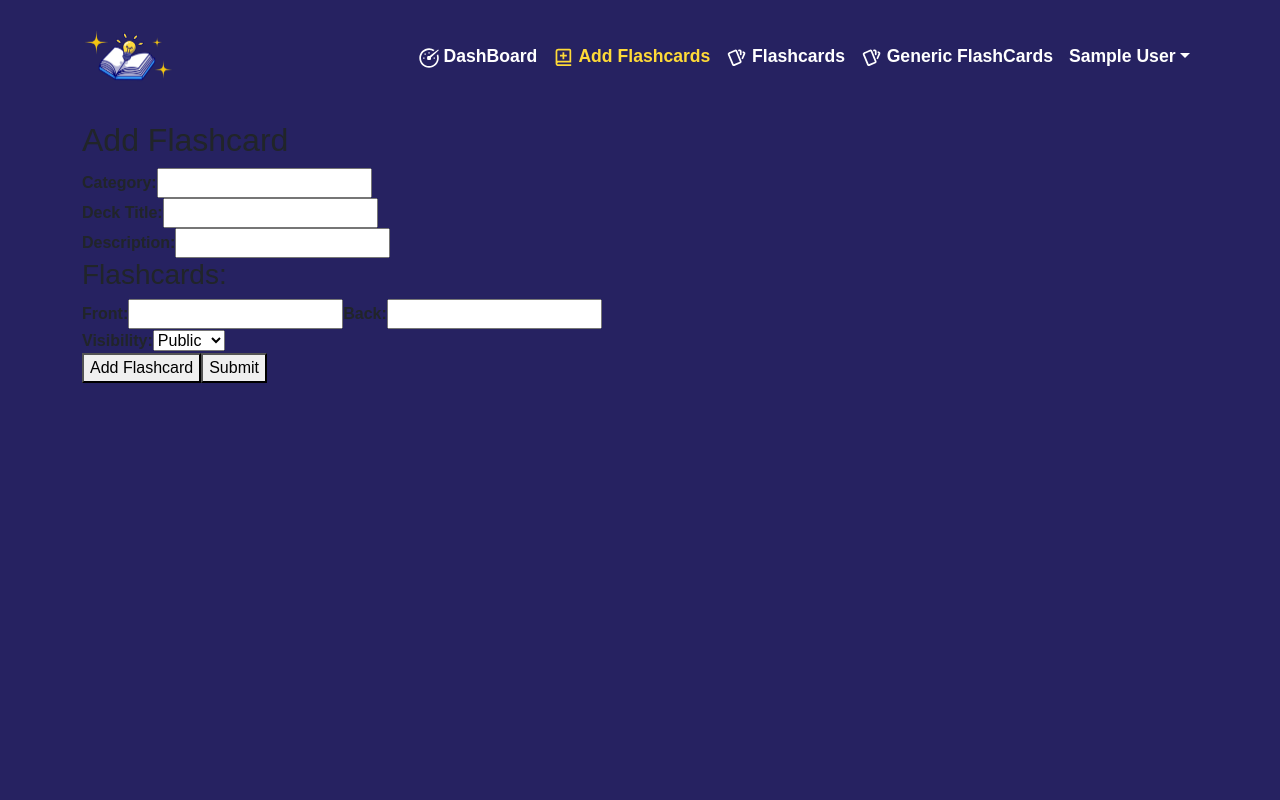
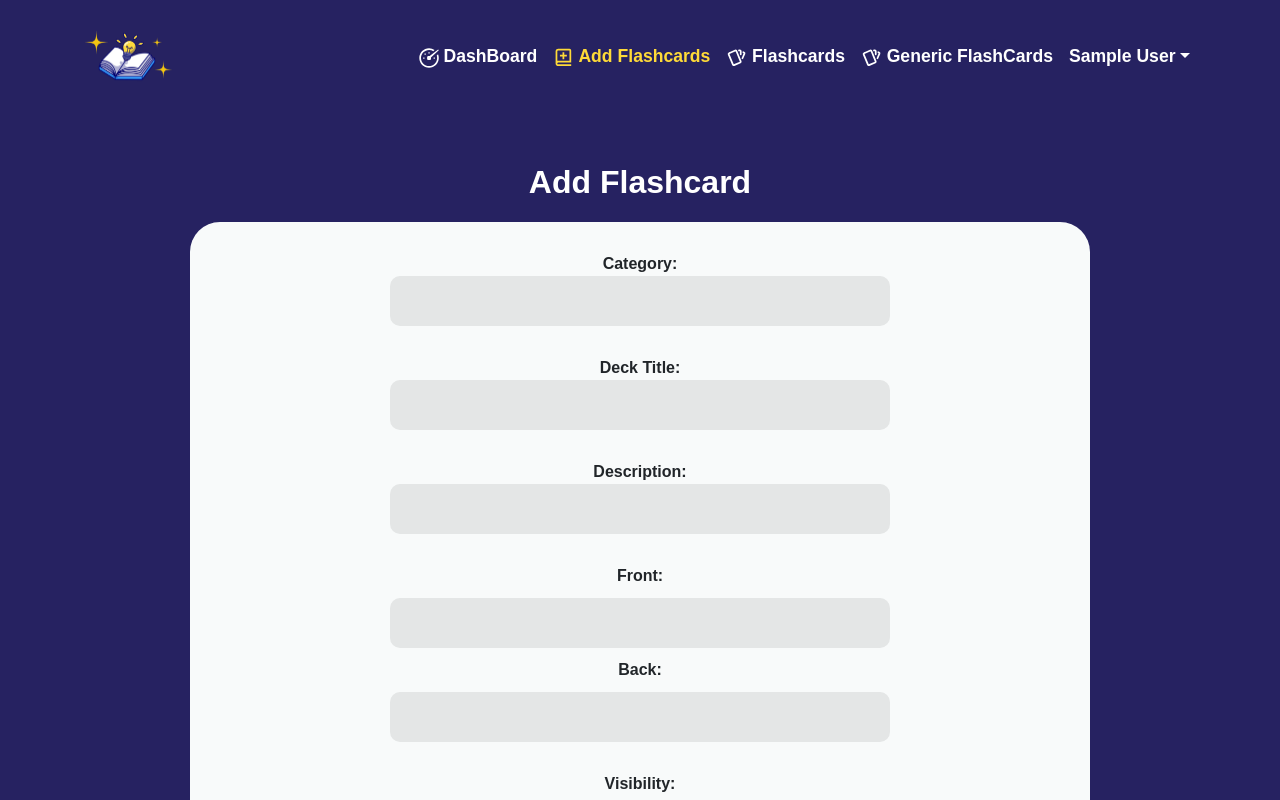
Before and after one commit to PiroAvni/Educational_App_-Client_React, a React (Vite) app in the folder educational_app/: page /add-cards in a window 1280 px wide. Built offline with nearby package versions, Linux system fonts and the light colour scheme; sample sign-in values are in the browser's storage.

Commit message:
finish implementing the add card

```diff
--- a/educational_app/src/components/FlashCardForm/index.jsx
+++ b/educational_app/src/components/FlashCardForm/index.jsx
@@ -1,6 +1,7 @@
 import { useState } from 'react'
 import { useSelector, useDispatch } from 'react-redux'
 import slugify from 'slugify'
+import './style.css'
 
 const FlashcardForm = () => {
   const [flashcards, setFlashcards] = useState([
@@ -108,42 +109,46 @@ const FlashcardForm = () => {
 
   return (
     <div>
-      <h2>Add Flashcard</h2>
-      <form>
+      <h2 className='add-flashcards'>Add Flashcard</h2>
+      <form className='adding-flashcards'>
         <div>
-          <label>Category:</label>
+          <label className='category-title-description'>Category:</label>
           <input
             type='text'
             value={category}
             onChange={(e) => setCategory(e.target.value)}
+            className='input-add '
           />
         </div>
         <div>
-          <label>Deck Title:</label>
+          <label className='category-title-description'>Deck Title:</label>
           <input
             type='text'
             value={deckTitle}
             onChange={(e) => setDeckTitle(e.target.value)}
+            className='input-add '
           />
         </div>
         <div>
-          <label>Description:</label>
+          <label className='category-title-description'>Description:</label>
           <input
             type='text'
             value={description}
             onChange={(e) => setDescription(e.target.value)}
+            className='input-add '
           />
         </div>
-        <h3>Flashcards:</h3>
+
         {flashcards.map((flashcard, index) => (
-          <div key={index}>
-            <label>Front:</label>
+          <div key={index} className='add '>
+            <label className='category-title-description'>Front:</label>
             <input
               type='text'
               value={flashcard.frontContent}
               onChange={(e) =>
                 handleFlashcardChange(index, 'frontContent', e.target.value)
               }
+              className='input-add '
             />
             <label>Back:</label>
             <input
@@ -152,22 +157,33 @@ const FlashcardForm = () => {
               onChange={(e) =>
                 handleFlashcardChange(index, 'backContent', e.target.value)
               }
+              className='input-add '
             />
           </div>
         ))}
-        <div>
-          <label>Visibility:</label>
-          <select value={visibility} onChange={handleVisibilityChange}>
+        <div className='add'>
+          <label className='category-title-description'>Visibility:</label>
+          <select
+            className='select visiblity'
+            value={visibility}
+            onChange={handleVisibilityChange}
+          >
             <option value='public'>Public</option>
             <option value='private'>Private</option>
           </select>
         </div>
-        <button type='button' onClick={handleAddFlashcard}>
-          Add Flashcard
-        </button>
-        <button type='button' onClick={handleSubmit}>
-          Submit
-        </button>
+        <div className='button-container'>
+          <button
+            type='button'
+            className='sign-btn2 '
+            onClick={handleAddFlashcard}
+          >
+            Add Flashcard
+          </button>
+          <button type='button' className='sign-btn2 ' onClick={handleSubmit}>
+            Submit
+          </button>
+        </div>
       </form>
       {notification && <p>{notification}</p>}
     </div>
--- a/educational_app/src/components/FlashCardForm/style.css
+++ b/educational_app/src/components/FlashCardForm/style.css
@@ -11,8 +11,8 @@
   align-items: center;
   justify-content: center;
   border-radius: 30px;
-  gap: 20px;
-  padding: 20px;
+  gap: 30px;
+  padding: 30px;
 }
 
 .category-title-description {
@@ -34,6 +34,7 @@
   flex-direction: column;
   justify-content: center;
   align-items: center;
+  gap: 10px;
 }
 .label-flashcards {
   font-size: 18px;
@@ -48,7 +49,7 @@
 }
 .button-container {
   display: flex;
-  gap: 20px;
+  gap: 30px;
 }
 
 label:focus {
@@ -92,3 +93,8 @@ label:focus {
   font-size: 20px;
   margin-top: 9px;
 }
+.visiblity {
+  width: 250px;
+  height: 30px;
+  text-align: center;
+}
--- a/educational_app/src/screens/FlashCards/index.jsx
+++ b/educational_app/src/screens/FlashCards/index.jsx
@@ -1,12 +1,15 @@
-import { useState } from 'react';
-import Flashcard from '../../components/Cards/index';
+import { useState } from 'react'
+import Flashcard from '../../components/Cards/index'
 import './stsyle.css'
 
 const flashcards = [
   { question: 'What is the capital of France?', answer: 'Paris' },
-  { question: 'What is the largest planet in our solar system?', answer: 'Jupiter' },
+  {
+    question: 'What is the largest planet in our solar system?',
+    answer: 'Jupiter',
+  },
   { question: 'Who painted the Mona Lisa?', answer: 'Leonardo da Vinci' },
-];
+]
 
 const FlashCards = () => {
   const [progressData, setProgressData] = useState({
@@ -16,9 +19,9 @@ const FlashCards = () => {
     lastReviewedAt: null,
     progressPercentage: 0,
     completionStatus: 'incomplete',
-  });
+  })
 
-const [flashcards , setFlashCards] =useState([])
+  const [flashcards, setFlashCards] = useState([])
   const handleReview = (response) => {
     // Update the progress data based on user interactions
     setProgressData((prevData) => ({
@@ -26,8 +29,8 @@ const [flashcards , setFlashCards] =useState([])
       cardsReviewed: [...prevData.cardsReviewed, response.cardId],
       lastReviewedAt: new Date(),
       progressPercentage: calculateProgressPercentage(),
-    }));
-  };
+    }))
+  }
 
   const calculateProgressPercentage = () => {
     // Calculate and return the progress percentage based on the reviewed cards
@@ -35,35 +38,40 @@ const [flashcards , setFlashCards] =useState([])
     // You can calculate the progress percentage based on the total number of cards reviewed
     // and the total number of cards in the deck or any other criteria you define.
     // For example:
-    const { cardsReviewed } = progressData;
-    const totalCards = cardsReviewed.length;
-    const totalDeckCards = 50; // Assuming the deck has 50 cards
-    return totalCards > 0 ? Math.floor((totalCards / totalDeckCards) * 100) : 0;
-  };
-
+    const { cardsReviewed } = progressData
+    const totalCards = cardsReviewed.length
+    const totalDeckCards = 50 // Assuming the deck has 50 cards
+    return totalCards > 0 ? Math.floor((totalCards / totalDeckCards) * 100) : 0
+  }
 
   const handleSubmit = async () => {
     try {
       // Send a POST request to the API endpoint to submit the progress data
-      const response = await axios.post('https://educational-server-qq6d.onrender.com/api/progress', progressData);
-      console.log(response.data); // Handle the response as needed
+      const response = await axios.post(
+        'https://educational-server-qq6d.onrender.com/api/progress',
+        progressData
+      )
+      console.log(response.data) // Handle the response as needed
     } catch (error) {
-      console.error(error);
+      console.error(error)
     }
-  };
+  }
 
   return (
     <div className='flashcards-container'>
       <h1>Flashcard App</h1>
       <Flashcard flashcards={flashcards} />
 
-
-      <button onClick={() => handleReview({ cardId: 'card1' })}>Review Card 1</button>
-    <button onClick={() => handleReview({ cardId: 'card2' })}>Review Card 2</button>
+      <button onClick={() => handleReview({ cardId: 'card1' })}>
+        Review Card 1
+      </button>
+      <button onClick={() => handleReview({ cardId: 'card2' })}>
+        Review Card 2
+      </button>
 
       <button onClick={handleSubmit}>Submit Progress</button>
     </div>
-  );
-};
+  )
+}
 
-export default FlashCards;
+export default FlashCards
--- a/educational_app/src/screens/LoginScreen/index.jsx
+++ b/educational_app/src/screens/LoginScreen/index.jsx
@@ -81,7 +81,10 @@ const LoginScreen = () => {
           className='text-center'
           style={{ color: 'black', paddingTop: '20px' }}
         >
-          New Customer? <Link style={{ color: 'black' }} to='/register'></Link>
+          New Customer?{' '}
+          <Link style={{ color: 'black' }} to='/register'>
+            Login
+          </Link>
         </Col>
       </Row>
     </>
```
